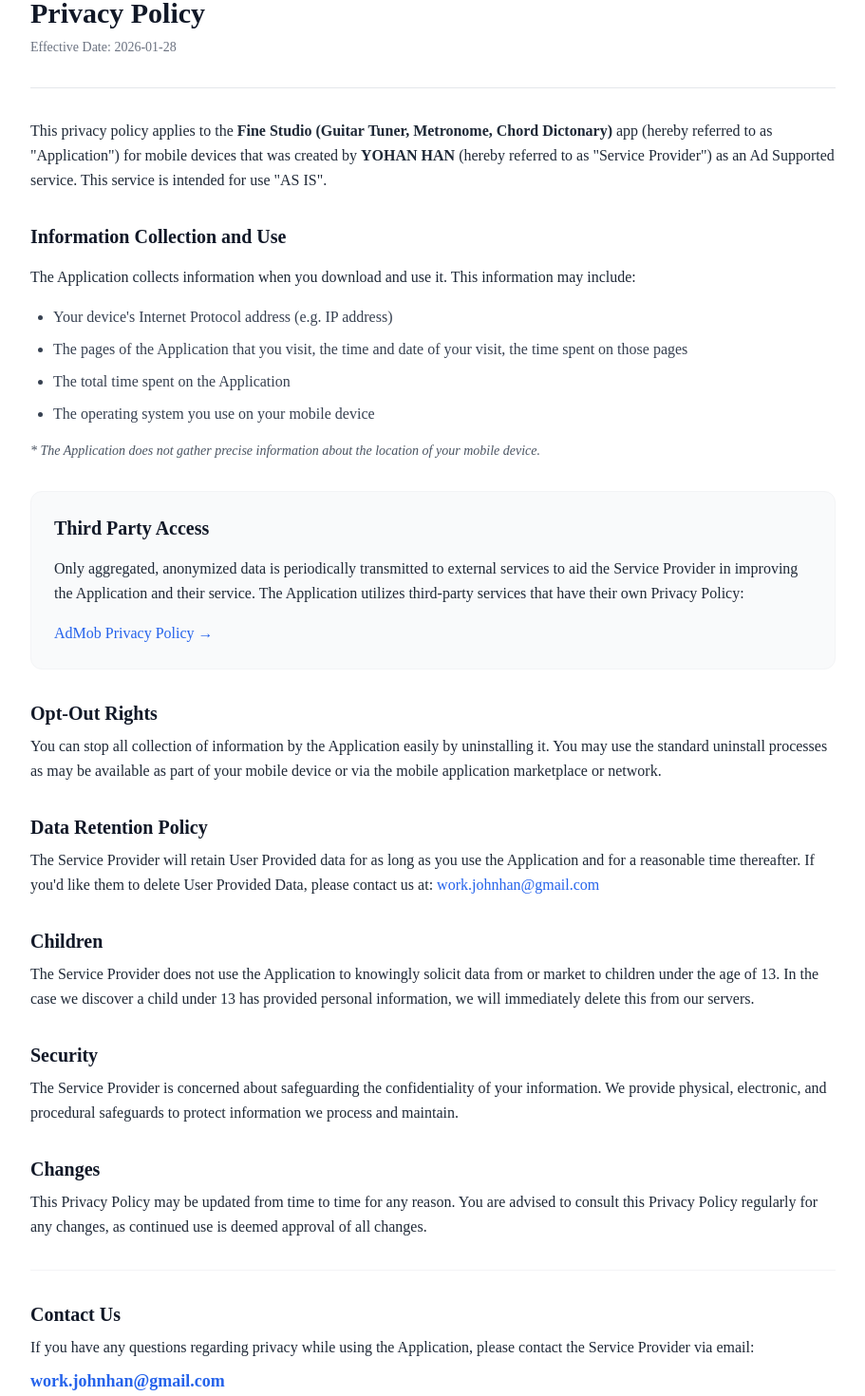
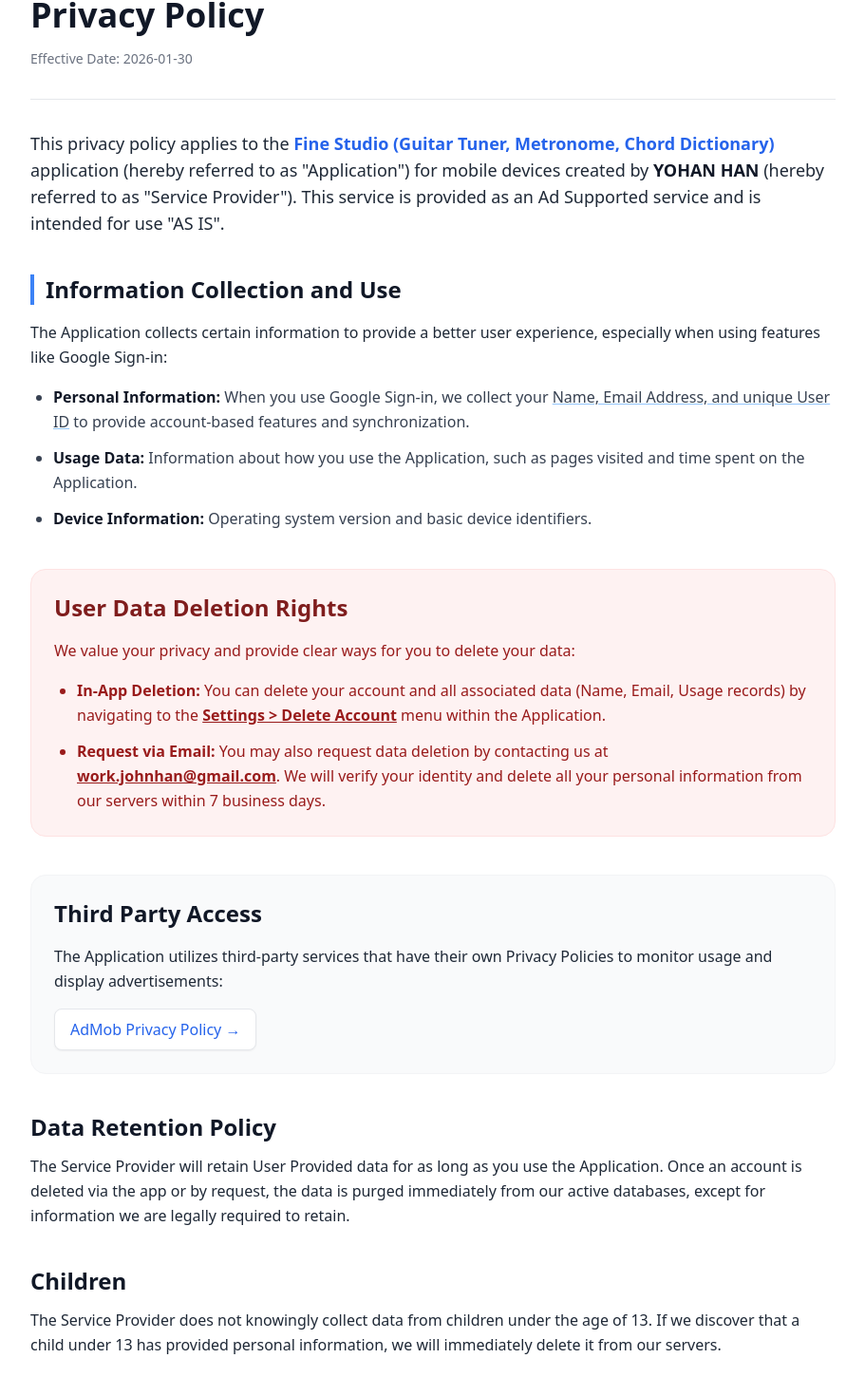
Before and after one commit to Yoy0z-maps/yoyoz-maps-blog, a Next.js app: page /fine-studio/privacy in a window 1280 px wide. Shown: the part 52-1522 px from the top of the page at 95% size, without its empty margins (184-1095 px from the left). Built offline with nearby package versions, Linux system fonts and the light colour scheme; a web font is replaced by a local one.

Commit message:
fine studio privacy 문서 업데이트

```diff
--- a/src/app/fine-studio/privacy/page.tsx
+++ b/src/app/fine-studio/privacy/page.tsx
@@ -1,158 +1,171 @@
+import React from "react";
+
 export default function PrivacyPage() {
-  const lastUpdated = "2026-01-28";
+  const lastUpdated = "2026-01-30";
 
   return (
-    <div className="max-w-4xl mx-auto px-6 py-12 bg-white text-gray-800 leading-relaxed">
+    <div className="max-w-4xl mx-auto px-6 py-12 bg-white text-gray-800 leading-relaxed font-sans">
       {/* Header */}
       <header className="border-b pb-8 mb-8">
-        <h1 className="text-3xl font-bold text-gray-900 mb-2">
+        <h1 className="text-4xl font-extrabold text-gray-900 mb-4">
           Privacy Policy
         </h1>
-        <p className="text-sm text-gray-500">Effective Date: {lastUpdated}</p>
+        <p className="text-sm text-gray-500 font-medium">
+          Effective Date: {lastUpdated}
+        </p>
       </header>
 
-      <section className="space-y-8">
+      <section className="space-y-10">
         {/* Introduction */}
-        {/* 텍스트 부분을 아래와 같이 {` `}로 감싸주세요 */}
         <div>
-          <p>
+          <p className="text-lg">
             {`This privacy policy applies to the `}
-            <span className="font-semibold text-primary">
-              Fine Studio (Guitar Tuner, Metronome, Chord Dictonary)
+            <span className="font-bold text-blue-600">
+              Fine Studio (Guitar Tuner, Metronome, Chord Dictionary)
             </span>
-            {` app (hereby referred to as "Application") for mobile devices that was created by `}
-            <span className="font-semibold">YOHAN HAN</span>
-            {` (hereby referred to as "Service Provider") as an Ad Supported service. This service is intended for use "AS IS".`}
+            {` application (hereby referred to as "Application") for mobile devices created by `}
+            <span className="font-bold text-gray-900">YOHAN HAN</span>
+            {` (hereby referred to as "Service Provider"). This service is provided as an Ad Supported service and is intended for use "AS IS".`}
           </p>
         </div>
 
-        {/* Information Collection and Use */}
+        {/* Information Collection and Use (Google Login Data Added) */}
         <div>
-          <h2 className="text-xl font-bold text-gray-900 mb-4">
+          <h2 className="text-2xl font-bold text-gray-900 mb-4 border-l-4 border-blue-500 pl-3">
             Information Collection and Use
           </h2>
           <p className="mb-4">
-            The Application collects information when you download and use it.
-            This information may include:
+            The Application collects certain information to provide a better
+            user experience, especially when using features like Google Sign-in:
           </p>
-          <ul className="list-disc pl-6 space-y-2 text-gray-700">
-            <li>{`Your device's Internet Protocol address (e.g. IP address)`}</li>
+          <ul className="list-disc pl-6 space-y-3 text-gray-700">
             <li>
-              The pages of the Application that you visit, the time and date of
-              your visit, the time spent on those pages
+              <span className="font-semibold text-gray-900">
+                Personal Information:
+              </span>
+              {` When you use Google Sign-in, we collect your `}
+              <span className="underline decoration-blue-300">
+                Name, Email Address, and unique User ID
+              </span>
+              {` to provide account-based features and synchronization.`}
             </li>
-            <li>The total time spent on the Application</li>
-            <li>The operating system you use on your mobile device</li>
+            <li>
+              <span className="font-semibold text-gray-900">Usage Data:</span>
+              {` Information about how you use the Application, such as pages visited and time spent on the Application.`}
+            </li>
+            <li>
+              <span className="font-semibold text-gray-900">
+                Device Information:
+              </span>
+              {` Operating system version and basic device identifiers.`}
+            </li>
           </ul>
-          <p className="mt-4 italic text-sm text-gray-600">
-            * The Application does not gather precise information about the
-            location of your mobile device.
+        </div>
+
+        {/* User Data Deletion Rights (Crucial for Google Play) */}
+        <div className="p-6 bg-red-50 rounded-2xl border border-red-100">
+          <h2 className="text-2xl font-bold text-red-900 mb-4">
+            User Data Deletion Rights
+          </h2>
+          <p className="mb-4 text-red-800">
+            {`We value your privacy and provide clear ways for you to delete your data:`}
           </p>
+          <ul className="list-disc pl-6 space-y-3 text-red-800">
+            <li>
+              <strong>In-App Deletion:</strong>{" "}
+              {`You can delete your account and all associated data (Name, Email, Usage records) by navigating to the `}
+              <span className="font-bold underline">
+                Settings &gt; Delete Account
+              </span>
+              {` menu within the Application.`}
+            </li>
+            <li>
+              <strong>Request via Email:</strong>{" "}
+              {`You may also request data deletion by contacting us at `}
+              <a
+                href="mailto:work.johnhan@gmail.com"
+                className="font-bold underline"
+              >
+                work.johnhan@gmail.com
+              </a>
+              {`. We will verify your identity and delete all your personal information from our servers within 7 business days.`}
+            </li>
+          </ul>
         </div>
 
         {/* Third Party Access */}
-        <div className="p-6 bg-gray-50 rounded-xl border border-gray-100">
-          <h2 className="text-xl font-bold text-gray-900 mb-4">
+        <div className="p-6 bg-gray-50 rounded-2xl border border-gray-100">
+          <h2 className="text-2xl font-bold text-gray-900 mb-4">
             Third Party Access
           </h2>
           <p className="mb-4">
-            Only aggregated, anonymized data is periodically transmitted to
-            external services to aid the Service Provider in improving the
-            Application and their service. The Application utilizes third-party
-            services that have their own Privacy Policy:
+            The Application utilizes third-party services that have their own
+            Privacy Policies to monitor usage and display advertisements:
           </p>
+          <div className="flex items-center space-x-4">
             <a
-            href="https://support.google.com/admob/answer/6128543?hl=en"
+              href="https://support.google.com/admob/answer/6128543?hl=ko"
               target="_blank"
               rel="noopener noreferrer"
-            className="text-blue-600 hover:underline font-medium inline-flex items-center"
+              className="px-4 py-2 bg-white border border-gray-200 rounded-lg text-blue-600 hover:bg-blue-50 transition-colors shadow-sm"
             >
               AdMob Privacy Policy &rarr;
             </a>
           </div>
-
-        {/* Opt-Out Rights */}
-        <div>
-          <h2 className="text-xl font-bold text-gray-900 mb-2">
-            Opt-Out Rights
-          </h2>
-          <p>
-            You can stop all collection of information by the Application easily
-            by uninstalling it. You may use the standard uninstall processes as
-            may be available as part of your mobile device or via the mobile
-            application marketplace or network.
-          </p>
         </div>
 
         {/* Data Retention */}
         <div>
-          <h2 className="text-xl font-bold text-gray-900 mb-2">
+          <h2 className="text-2xl font-bold text-gray-900 mb-3">
             Data Retention Policy
           </h2>
           <p>
-            {`The Service Provider will retain User Provided data for as long as
-            you use the Application and for a reasonable time thereafter. If
-            you'd like them to delete User Provided Data, please contact us at:`}
-            <a
-              href="mailto:work.johnhan@gmail.com"
-              className="text-blue-600 ml-1"
-            >
-              work.johnhan@gmail.com
-            </a>
+            {`The Service Provider will retain User Provided data for as long as you use the Application. Once an account is deleted via the app or by request, the data is purged immediately from our active databases, except for information we are legally required to retain.`}
           </p>
         </div>
 
-        {/* Children */}
+        {/* Children's Privacy */}
         <div>
-          <h2 className="text-xl font-bold text-gray-900 mb-2">Children</h2>
+          <h2 className="text-2xl font-bold text-gray-900 mb-3">Children</h2>
           <p>
-            The Service Provider does not use the Application to knowingly
-            solicit data from or market to children under the age of 13. In the
-            case we discover a child under 13 has provided personal information,
-            we will immediately delete this from our servers.
+            The Service Provider does not knowingly collect data from children
+            under the age of 13. If we discover that a child under 13 has
+            provided personal information, we will immediately delete it from
+            our servers.
           </p>
         </div>
 
         {/* Security */}
         <div>
-          <h2 className="text-xl font-bold text-gray-900 mb-2">Security</h2>
+          <h2 className="text-2xl font-bold text-gray-900 mb-3">Security</h2>
           <p>
-            The Service Provider is concerned about safeguarding the
-            confidentiality of your information. We provide physical,
-            electronic, and procedural safeguards to protect information we
-            process and maintain.
-          </p>
-        </div>
-
-        {/* Changes */}
-        <div>
-          <h2 className="text-xl font-bold text-gray-900 mb-2">Changes</h2>
-          <p>
-            This Privacy Policy may be updated from time to time for any reason.
-            You are advised to consult this Privacy Policy regularly for any
-            changes, as continued use is deemed approval of all changes.
+            We provide physical, electronic, and procedural safeguards to
+            protect the information we process. For instance, all data
+            transmitted between the Application and servers is encrypted using
+            industry-standard protocols (HTTPS/TLS).
           </p>
         </div>
 
         {/* Contact Us */}
-        <div className="pt-8 border-t border-gray-100">
-          <h2 className="text-xl font-bold text-gray-900 mb-2">Contact Us</h2>
-          <p className="mb-2">
-            If you have any questions regarding privacy while using the
-            Application, please contact the Service Provider via email:
+        <div className="pt-10 border-t border-gray-200">
+          <h2 className="text-2xl font-bold text-gray-900 mb-4">Contact Us</h2>
+          <p className="text-lg mb-4">
+            If you have any questions or suggestions about this Privacy Policy,
+            please contact:
           </p>
           <a
             href="mailto:work.johnhan@gmail.com"
-            className="text-lg font-semibold text-blue-600 hover:text-blue-800"
+            className="text-2xl font-bold text-blue-600 hover:text-blue-800 underline decoration-2 underline-offset-4"
           >
             work.johnhan@gmail.com
           </a>
         </div>
       </section>
 
-      <footer className="mt-12 text-center text-xs text-gray-400">
-        <p>
-          This privacy policy page was generated by App Privacy Policy Generator
+      <footer className="mt-20 pt-8 border-t border-gray-100 text-center text-sm text-gray-400">
+        <p>© 2026 YOHAN HAN. All rights reserved.</p>
+        <p className="mt-2">
+          This privacy policy was generated for Fine Studio.
         </p>
       </footer>
     </div>
```
Lines whose indentation alone changed are shown as unchanged.
